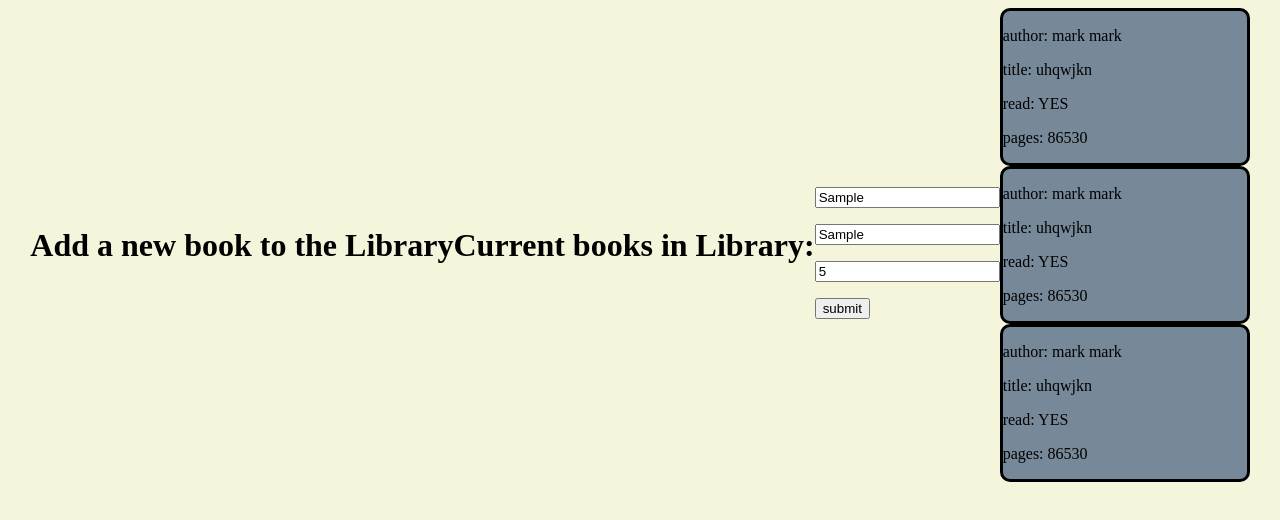
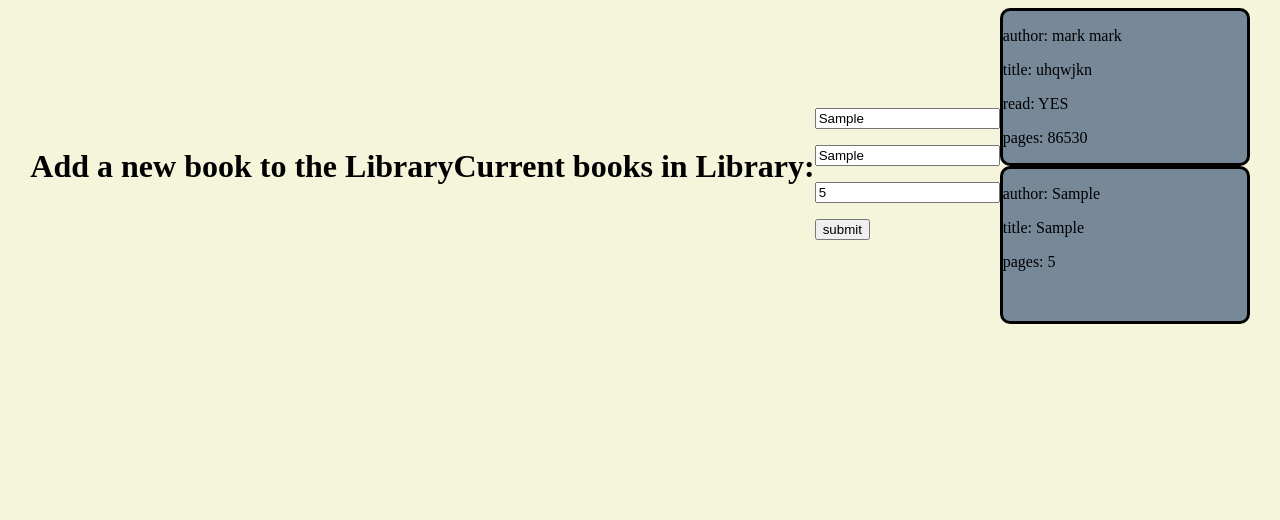
Before and after one commit to DxVxDOD/project-Library, a plain HTML site: page index.html in a window 1280 px wide. Both pictures are taken after typing "Sample", "Sample", "5" into the empty fields and a click on the input "submit". Drawn offline with Linux system fonts and the light colour scheme.

Commit message:
js logic done

```diff
--- a/index.html
+++ b/index.html
@@ -17,6 +17,7 @@
             <h1>Current books in Library:</h1>
         </div>
         <div class="form">
+            <form id="myForm">
                 <p>
                     <input type="text" name="author" id="author" placeholder="author">
                 </p>
@@ -27,6 +28,7 @@
                     <input type="number" name="pages" id="pages" placeholder="number of pages">
                 </p>
                 <input type="submit" value="submit">
+            </form>
         </div>
         <div class="books">
         </div>
--- a/script.js
+++ b/script.js
@@ -25,17 +25,34 @@ function displayBooksOnPage() {
             console.log(`${key}: ${myLibrary[key]}`);
             const para = document.createElement("p");
             para.textContent = (`${key}: ${myLibrary[key]}`);
-            card.appendChild(para)
+            card.appendChild(para);
+            console.log(myLibrary);
         }
     })
+
 }
 
+function getData(form) {
+    const formData = new FormData(form);
+    const books = document.querySelector(".books");
+    const card2 = document.createElement("div");
+    card2.classList.add("card");
+    books.appendChild(card2);
 
+    for (var pair of formData.entries()) {
+        const para2 = document.createElement("p");
+        para2.textContent = (pair[0] + ": " + pair[1]);
+        card2.appendChild(para2)
+    }
+    console.log(Object.fromEntries(formData));
+}
+
+document.getElementById("myForm").addEventListener("submit",
+function(e) {
+    e.preventDefault();
+    getData(e.target);
+});
 
 addBookToLibrary("mark mark", "86530", "uhqwjkn", "YES");
-addBookToLibrary("mark mark", "86530", "uhqwjkn", "YES");
-addBookToLibrary("mark mark", "86530", "uhqwjkn", "YES");
-
-console.log("end of contents", myLibrary);
 
 displayBooksOnPage();
```
Lines whose indentation alone changed are shown as unchanged.
